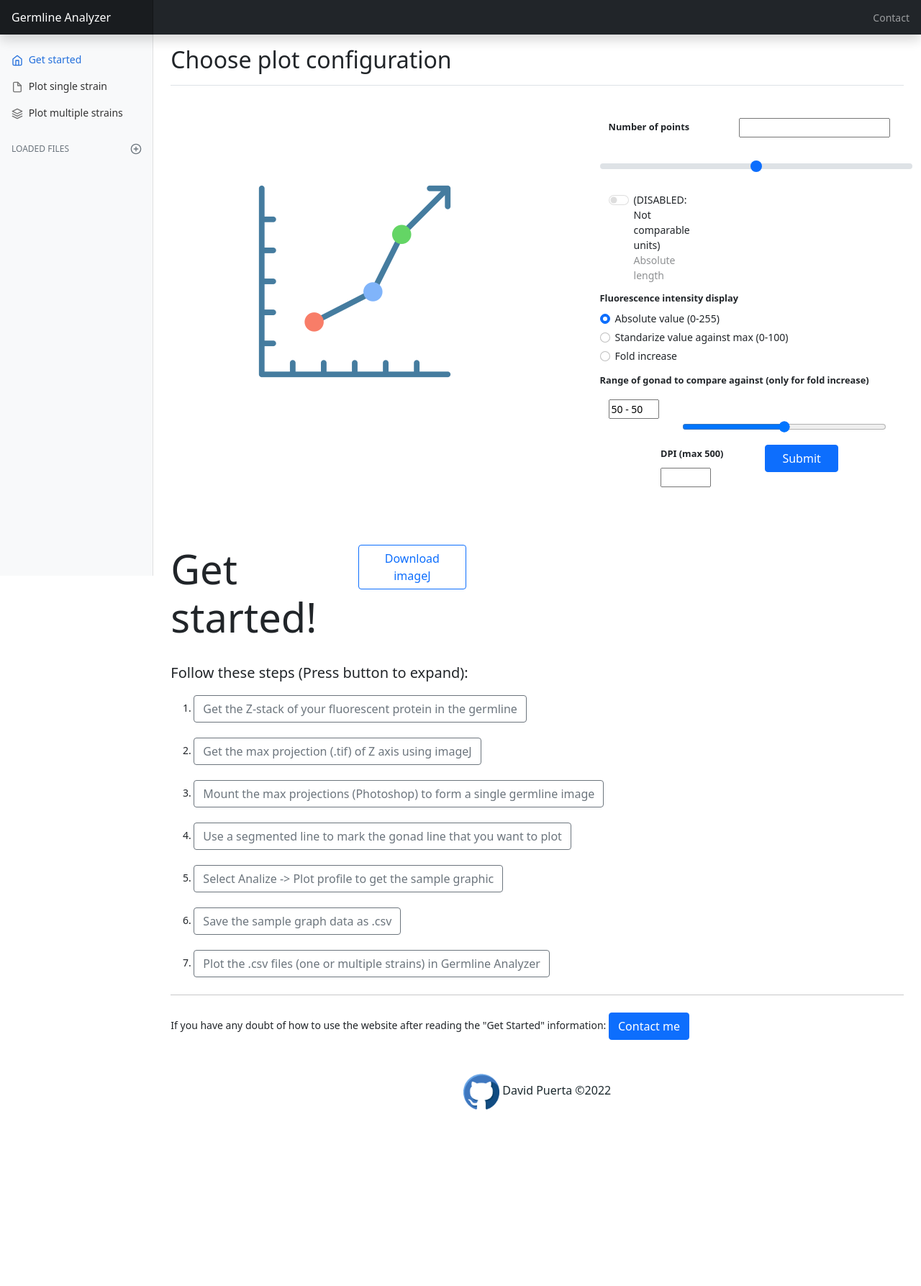
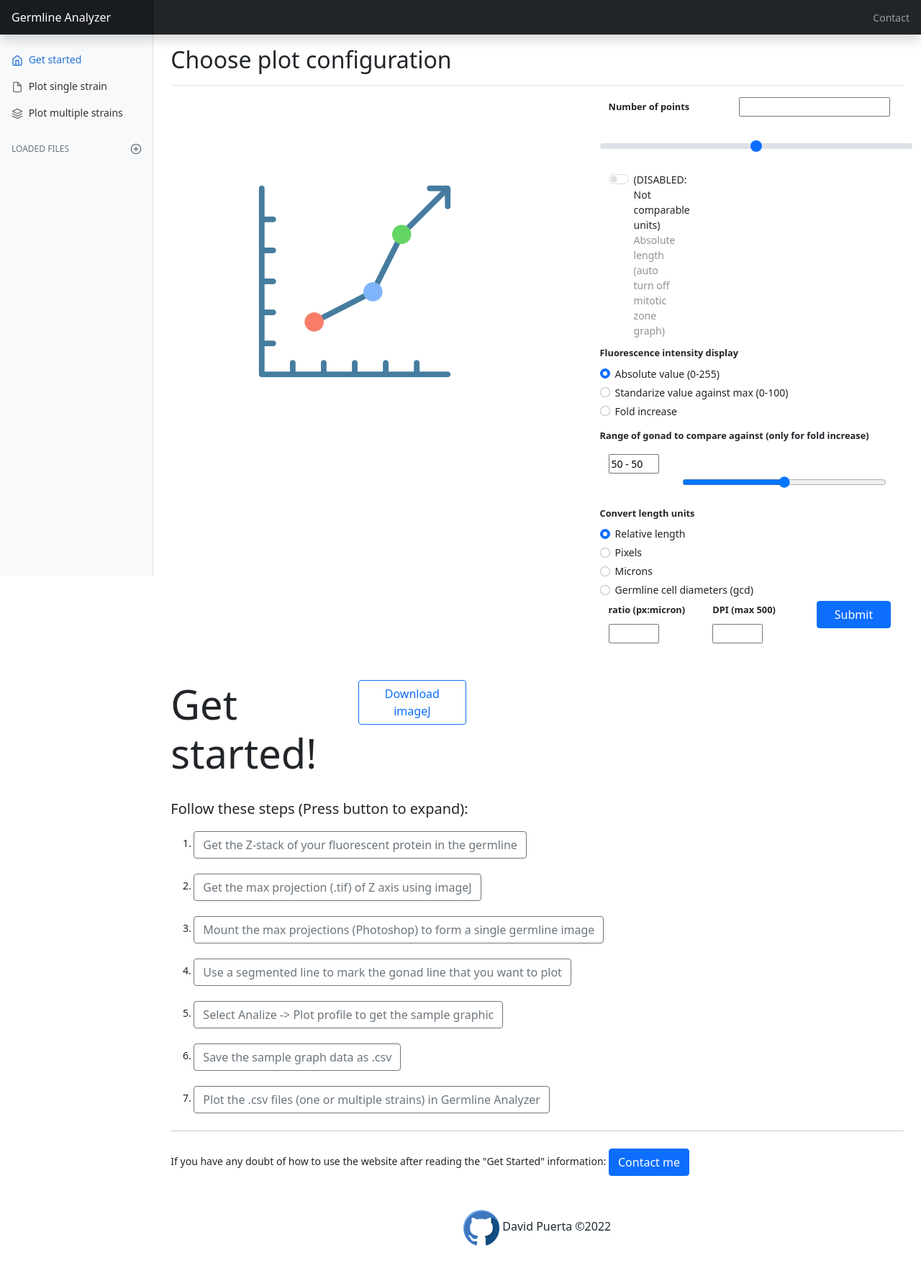
Before and after one commit to dpuertamartos/Germline-Analyzer, a Flask app: template templates/plot.html in a window 1280 px wide. Shown: the whole page at 72% size. Before the commit the page ends 1542 px from the top, so only its background shows below. Run offline with Flask 2, Linux system fonts and the light colour scheme; the template is opened without the code that fills it, so the values that code supplies are empty.

Commit message:
now it accepts unit conversion in absolute length/relative length mode

```diff
--- a/grapher.py
+++ b/grapher.py
@@ -10,15 +10,13 @@ import base64
 standard_colors = [[0, 0.4470, 0.7410],[0.8500, 0.3250, 0.0980],[0.4660, 0.6740, 0.1880],[0.6350, 0.0780, 0.1840],[0.4940, 0.1840, 0.5560],[0.3010, 0.7450, 0.9330],[0.9290, 0.6940, 0.1250]]
 
 def plotGermline(df, title="no title", strain_name_list=["NO TITLE"],file_namelist_list=["None"], mitotic_mode = False, strains_mitotic_percentage=["32","25"], strains_error=["5","3"],
-                 dpi=200, average_length=100, absolute_cut=None):
-    CONVERSION = 0.22/3.5
+                 dpi=200, average_length=100, absolute_cut=None, conversion=None):
     print("absolute", absolute_cut)
-    unit_conversion = True
     #place plot point in the midle of interval (for ex. for 10 intervals, first point will be at 5%)
     v = 100 / len(df[0].average)
     transformer = lambda x: (x+(v/2))
     a = np.array([transformer(xi) for xi in df[0].index * v])
-    if unit_conversion:
+    if conversion:
         if absolute_cut:
             super_average = absolute_cut
             print("absolute super average", super_average)
@@ -28,14 +26,14 @@ def plotGermline(df, title="no title", strain_name_list=["NO TITLE"],file_nameli
             super_average = round(sum([a[1] for a in average_length])/len(average_length),1)
             print("super_average", super_average)
 
-        super_average_converted = super_average * CONVERSION
+        super_average_converted = super_average * conversion
         #b is x axis values converted to new units
         b = np.array([round(e*super_average_converted/100,1) for e in a])
         print("inside plotGermline")
         print("a",a,"b",b)
         a = b
 
-    if mitotic_mode:
+    if mitotic_mode and not absolute_cut:
         fig, axis = plt.subplots(2, constrained_layout=True,
                                  gridspec_kw={'height_ratios': [len(strain_name_list), 20]}, dpi=dpi)
         # axis[1].set_title(f'{title}')
@@ -53,7 +51,7 @@ def plotGermline(df, title="no title", strain_name_list=["NO TITLE"],file_nameli
                      color=standard_colors[0:len(mean_mitotic_percentage)])
         axis[0].set_title('PRUEBA')
         axis[0].invert_yaxis()
-        axis[0].set_xlim(0, a[-1]+1)
+        axis[0].set_xlim(0, 100)
         axis[0].xaxis.set_visible(False)
 
     else:
--- a/main.py
+++ b/main.py
@@ -155,6 +155,8 @@ def plot(strains):
         abs_switch = request.form.get('flexswitchabs')
         mitotic_switched_on = option_switch == "on"
         abs_switched_on = abs_switch == "on"
+        if abs_switched_on:
+            mitotic_switched_on = False
         abs = None
         to_show_abs = int(min_length)
         if abs_switched_on:
@@ -174,6 +176,20 @@ def plot(strains):
         range_end = per_fld.split(" - ")[1]
         range_array = [int(range_start) / 100, int(range_end) / 100]
         print("per_fld", per_fld, range_start, range_end, range_array)
+        option2 = request.form.getlist('flexRadioLength')
+        px = option2[0] == "px"
+        mc = option2[0] == "mc"
+        gcd = option2[0] == "gcd"
+        convert_ratio = float(request.form.get("convert_ratio"))
+        convert_ratio_finale = None
+        if px:
+            convert_ratio_finale = 1
+        elif mc:
+            convert_ratio_finale = convert_ratio
+        elif gcd:
+            #micron to gcd ratio is hardcoded as 1/3.5
+            convert_ratio_finale = convert_ratio / 3.5
+
 
         # flash error if range for fold increase is not enough for 1 point
         if fld and int(int(points) * (range_array[1] - range_array[0])) == 0:
@@ -195,7 +211,8 @@ def plot(strains):
                            file_namelist_list=files_list_list,
                            mitotic_mode=mitotic_switched_on,
                            strains_mitotic_percentage=mitotic_graph_info, strains_error=mitotic_graph_error,
-                           dpi=dpi, average_length=average_length, absolute_cut=abs)
+                           dpi=dpi, average_length=average_length, absolute_cut=abs,
+                           conversion=convert_ratio_finale)
         png = convert_plot_to_png(fig)
         b64 = encode_png_to_base64(png)
 
@@ -206,14 +223,14 @@ def plot(strains):
                                can_absolute_length=can_absolute_length, absolute_length_selected = abs_switched_on,
                                npoints=int(points), range_fold=per_fld,
                                range_fold_1=int(range_start), range_fold_2=int(range_end), std=std, fld=fld, dpi=dpi,
-                               mitotic=mitotic_files_loaded, mitotic_switched_on=mitotic_switched_on)
+                               mitotic=mitotic_files_loaded, mitotic_switched_on=mitotic_switched_on, px=px, mc=mc, gcd=gcd, convert_ratio=convert_ratio)
 
     return render_template('plot.html', strains=strains, files_list_list=files_list_list,strain_name_list=strain_name_list,
                            lengths_list_list=final_length_list, min_length=min_length, current_length=min_length,
                            average_length=average_length,
                            can_absolute_length=can_absolute_length, absolute_length_selected=False,
                            npoints=50, range_fold="0-4", range_fold_1=0, range_fold_2=4, std=False, fld=False, dpi=100,
-                           mitotic=mitotic_files_loaded, mitotic_switched_on=True)
+                           mitotic=mitotic_files_loaded, mitotic_switched_on=True, px=False, mc=False, gcd=False, convert_ratio=0.22)
 
 @app.route('/trial', methods=['GET'])
 def trial():
--- a/templates/plot.html
+++ b/templates/plot.html
@@ -64,7 +64,7 @@
                                   <input class="form-check-input" type="checkbox" name="flexswitchabs" id="flexSwitchCheckDefault2">
                                   {% endif %}
                               {% endif %}
-                              <label class="form-check-label" for="flexSwitchCheckDefault2">Absolute length</label>
+                              <label class="form-check-label" for="flexSwitchCheckDefault2">Absolute length (auto turn off mitotic zone graph)</label>
                           </div>
                       </div>
                       {% if can_absolute_length %}
@@ -138,7 +138,63 @@
                           </div>
                       </div>
                   </div>
+                  <div class="row">
+                      <label for="flexRadioLength1" class="fTitle">Convert length units</label>
+                  </div>
+                  <div class="row">
+                      <div class="form-check">
+                          {% if not mc and not gcd and not px %}
+                          <input class="form-check-input" type="radio" name="flexRadioLength" id="flexRadioLength0" value="rel" checked>
+                          {% else %}
+                          <input class="form-check-input" type="radio" name="flexRadioLength" id="flexRadioLength0" value="rel">
+                          {% endif %}
+                          <label class="form-check-label" for="flexRadioLength0">
+                            Relative length
+                          </label>
+                      </div>
+                  </div>
+                  <div class="row">
+                      <div class="form-check">
+                          {% if px %}
+                          <input class="form-check-input" type="radio" name="flexRadioLength" id="flexRadioLength1" value="px" checked>
+                          {% else %}
+                          <input class="form-check-input" type="radio" name="flexRadioLength" id="flexRadioLength1" value="px">
+                          {% endif %}
+                          <label class="form-check-label" for="flexRadioLength1">
+                            Pixels
+                          </label>
+                      </div>
+                  </div>
+                  <div class="row">
+                      <div class="form-check">
+                          {% if mc %}
+                          <input class="form-check-input" type="radio" name="flexRadioLength" id="flexRadioLength2" value="mc" checked>
+                          {% else %}
+                          <input class="form-check-input" type="radio" name="flexRadioLength" id="flexRadioLength2" value="mc">
+                          {% endif %}
+                          <label class="form-check-label" for="flexRadioLength2">
+                            Microns
+                          </label>
+                      </div>
+                  </div>
+                  <div class="row">
+
+                      <div class="form-check">
+                          {% if gcd%}
+                          <input class="form-check-input" type="radio" name="flexRadioLength" id="flexRadioLength3" value="gcd" checked>
+                          {% else %}
+                          <input class="form-check-input" type="radio" name="flexRadioLength" id="flexRadioLength3" value="gcd">
+                          {% endif %}
+                          <label class="form-check-label" for="flexRadioLength3">
+                            Germline cell diameters (gcd)
+                          </label>
+                      </div>
+
+                  </div>
                   <div class="row justify-content-center">
+                      <div class="col-sm-4">
+                          <label for="ratio_selector" class="form-label fTitle">ratio (px:micron)</label><input class="rangeValues" type="text" name="convert_ratio" id="ratio_selector" value={{convert_ratio}}>
+                      </div>
                       <div class="col-sm-4">
                           <label for="dpi_selector" class="form-label fTitle">DPI (max 500)</label><input class="rangeValues" type="text" name="dpi" id="dpi_selector" value={{dpi}}>
                       </div>
```
